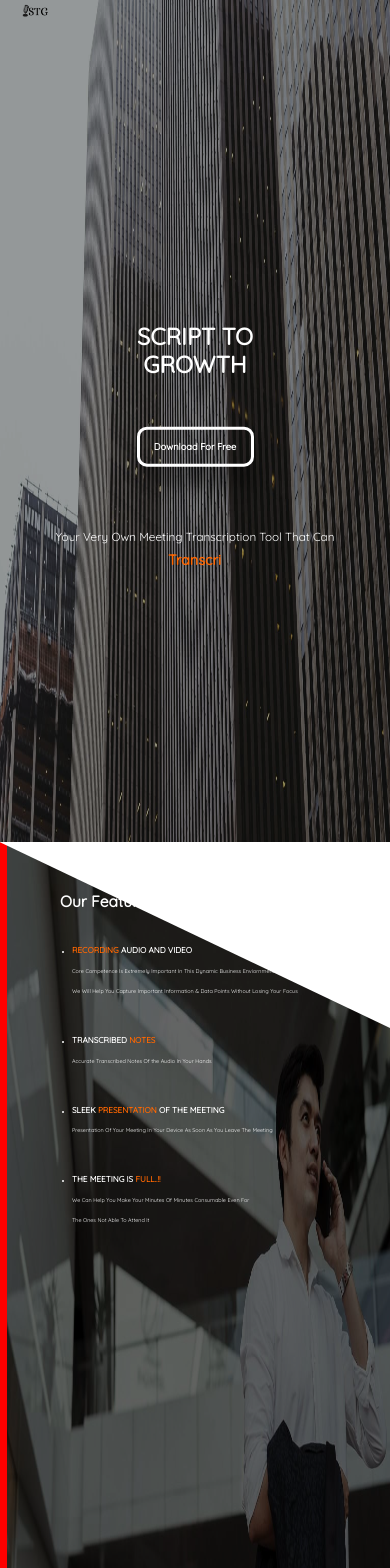
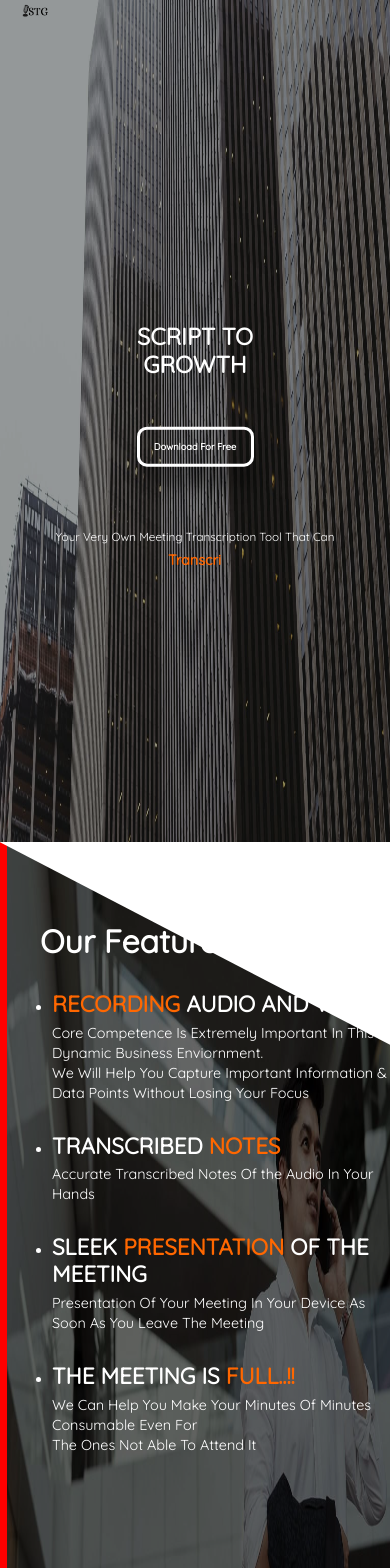
Before and after one commit to mittalsam20/stg_extension, a React (Create React App) app in the folder client_side/: page / in a window 390 px wide. Shown: the top 1568 px of the page. Built offline with nearby package versions, Linux system fonts and the light colour scheme.

Commit message:
navbar done

```diff
--- a/client_side/src/components/ourservice/services.css
+++ b/client_side/src/components/ourservice/services.css
@@ -63,3 +63,61 @@
     background-color: red;
     z-index: 99999;
 }
+
+@media (max-width:900px) {
+    .service_div {
+        width: 100%;
+        height: 120vh;
+    }
+    .service_img_div {
+        height: 120vh;
+    }
+    .service_img_div h1 {
+        position: relative;
+        top: 80px;
+        font-weight: 800;
+        font-size: 2rem;
+        margin: 0px 0 80px 40px;
+    }
+    .service_img_div ul li h3 {
+        margin-bottom: 5px;
+        font-size: 1.4rem;
+    }
+    .service_img_div ul {
+        position: relative;
+        top: 30px;
+        line-height: 20px;
+    }
+    .service_img_div li {
+        font-size: .9rem;
+        margin: 30px 0 0 20px;
+    }
+    .inner_service {
+        width: 1.7%;
+        position: absolute;
+        left: 0%;
+        /* top: 10%; */
+        height: 100vh;
+        background-color: red;
+        z-index: 99999;
+    }
+    .journey {
+        height: 70vh;
+    }
+    .journey h2 {
+        position: relative;
+        top: 50px;
+        margin: 0 0 40px 50px;
+        font-weight: 900;
+        /* font-size: 6vw; */
+        font-size: 2rem;
+    }
+    .journey ul {
+        position: relative;
+        top: 60px;
+        margin: 0 0 40px 30px;
+        /* font-size: 17px; */
+        font-size: .9rem;
+        /* font-size: 2.4vw; */
+    }
+}
--- a/client_side/src/components/whyus/backchum.css
+++ b/client_side/src/components/whyus/backchum.css
@@ -54,3 +54,31 @@ strong {
     background-color: red;
     z-index: 99999;
 }
+
+@media (max-width:900px) {
+    .back_div {
+        min-height: 125vh;
+    }
+    .back_img_div {
+        min-height: 125vh;
+    }
+    .back_img_div h2 {
+        margin-right: 50px;
+        position: relative;
+        top: 190px;
+        left: 40px;
+        font-weight: 900;
+        margin-bottom: 30px;
+        font-size: 1.5rem;
+        color: #FFFFFF;
+    }
+    .back_img_div ul {
+        position: relative;
+        top: 180px;
+        left: 30px;
+    }
+    .back_img_div li {
+        margin: 25px 0 0px 0;
+        font-size: .9rem;
+    }
+}
```
